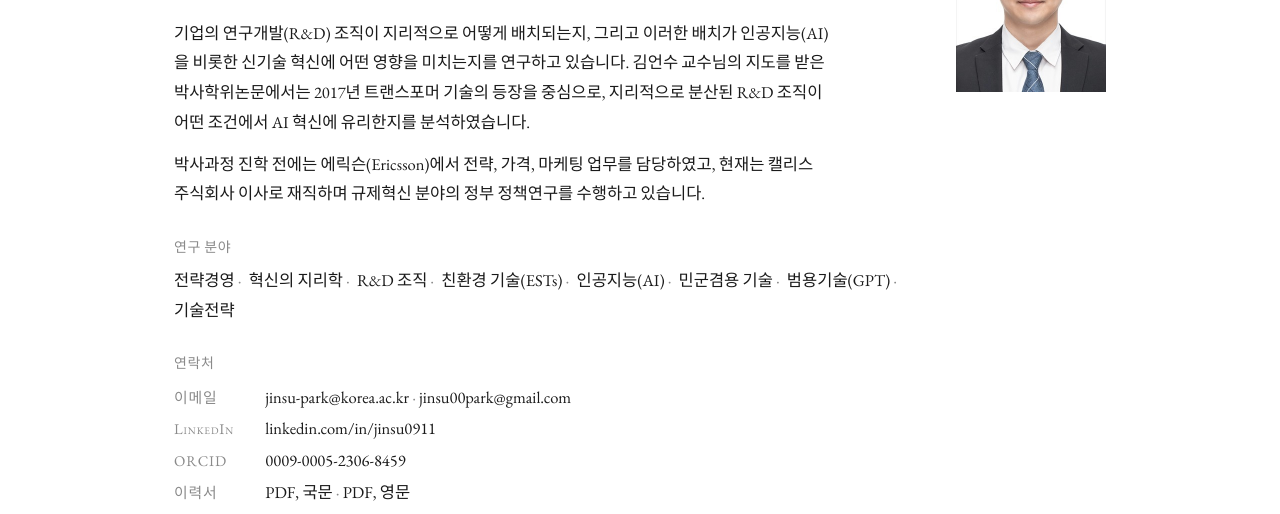
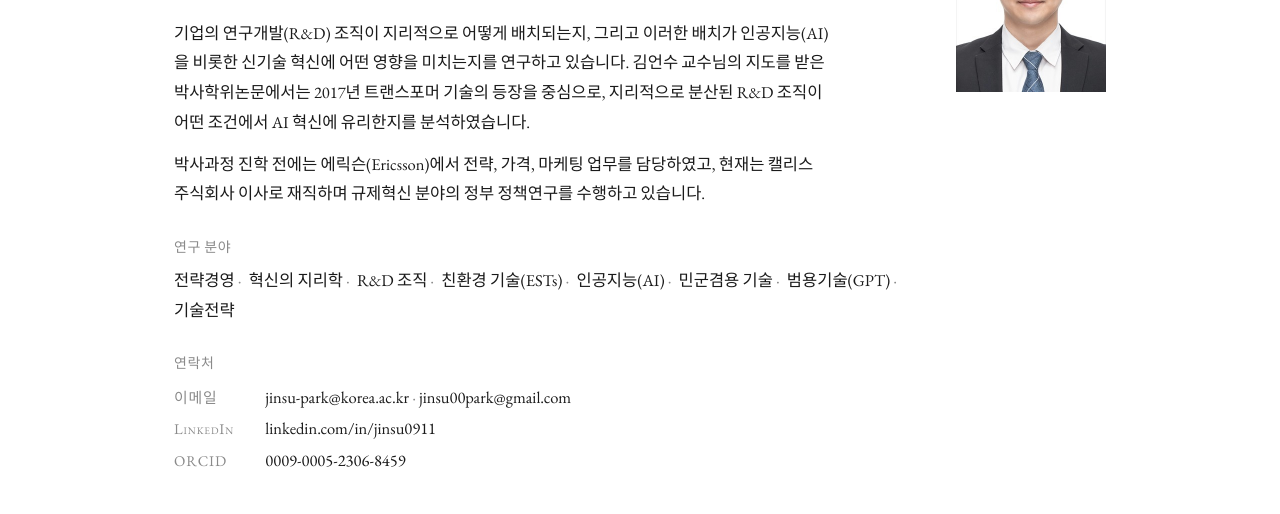
Before and after one commit to Jinsu-Park-PhD/Jinsu-Park-PhD.github.io, a plain HTML site: page ko.html in a window 1280 px wide. Shown: the part 216-730 px from the top of the page. Drawn offline with nearby package versions, Linux system fonts and the light colour scheme.

Commit message:
Remove CV link lines
Co-Authored-By: Claude Opus 5.5 <noreply@anthropic.com>

```diff
--- a/ko.html
+++ b/ko.html
@@ -60,7 +60,6 @@
         <span class="pair"><span class="k">이메일</span> <a href="mailto:jinsu-park@korea.ac.kr">jinsu-park@korea.ac.kr</a><span class="sep"> · </span><a href="mailto:jinsu00park@gmail.com">jinsu00park@gmail.com</a></span>
         <a href="https://www.linkedin.com/in/jinsu0911" target="_blank" rel="noopener"><span class="k">LinkedIn</span> linkedin.com/in/jinsu0911</a>
         <a href="https://orcid.org/0009-0005-2306-8459" target="_blank" rel="noopener"><span class="k">ORCID</span> 0009-0005-2306-8459</a>
-        <span class="pair cv-link"><span class="k">이력서</span> <a href="cv/Jinsu_Park_CV_KO.pdf">PDF, 국문</a><span class="sep"> · </span><a href="cv/Jinsu_Park_CV_EN.pdf">PDF, 영문</a></span>
       </div>
     </div>
   </header>
```
Also changed, not shown: index.html (+0 -1 lines).
